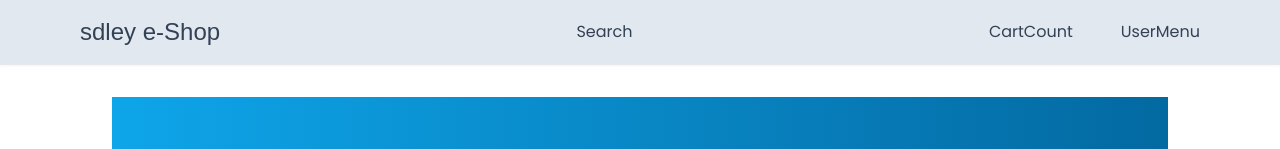
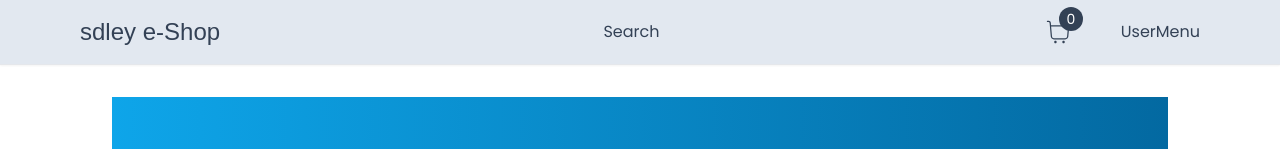
Before and after one commit to sdley/sdley-e-shop, a Next.js app: page / in a window 1280 px wide. Shown: the top 149 px of the page. Built offline with nearby package versions, Linux system fonts and the light colour scheme; a web font is replaced by a local one.

Commit message:
Display Total Cart

```diff
--- a/app/cart/CartClient.tsx
+++ b/app/cart/CartClient.tsx
@@ -5,9 +5,10 @@
 import Heading from "../components/Heading";
 import Button from "../components/Button";
 import ItemContent from "./ItemContent";
+import { formatPrice } from "@/utils/FormatPrice";
 
 const CartClient = () => {
-    const { cartProducts, handleClearCart } = useCart();
+    const { cartProducts, handleClearCart, cartTotalAmount } = useCart();
 
     if (!cartProducts || cartProducts.length === 0) {
         return (
@@ -58,7 +59,7 @@
                 <div className="text-sm flex flex-col gap-1 items-start">
                     <div className="flex justify-between w-full text-base font-semibold">
                         <span>Subtotal</span>
-                        <span>10 000 FCFA</span>
+                        <span>{formatPrice(cartTotalAmount)}</span>
                     </div>
                     <p className="text-slate-500">Fees may be applied by operators at checkout</p>
                     <Button label="Checkout" onClick={() => {}} />
--- /dev/null
+++ b/app/components/nav/CartCount.tsx
@@ -0,0 +1,38 @@
+'use client';
+
+import { useCart } from "@/hooks/useCart";
+import { useRouter } from "next/navigation";
+import { CiShoppingCart } from "react-icons/ci";
+
+const CartCount = () => {
+    const { cartTotalQty } = useCart();
+    const router = useRouter();
+    return (
+        <div
+            className="relative cursor-pointer"
+            onClick={() => router.push("/cart")}
+        >
+            <div className="text-3xl">
+                <CiShoppingCart />
+            </div>
+            <span
+                className="
+                    absolute
+                    top-[-10px]
+                    right-[-10px]
+                    bg-slate-700
+                    text-white
+                    h-6
+                    w-6
+                    rounded-full
+                    flex
+                    items-center
+                    justify-center
+                    text-sm
+                "
+            >{cartTotalQty}</span>
+        </div>
+     );
+}
+
+export default CartCount;
--- a/app/components/nav/Navbar.tsx
+++ b/app/components/nav/Navbar.tsx
@@ -1,6 +1,7 @@
 import Link from "next/link";
 import Container from "../Container";
 import { Redressed } from "next/font/google";
+import CartCount from "./CartCount";
 
 const redressed = Redressed({ subsets: ["latin"], weight: ["400"] });
 
@@ -31,7 +32,7 @@
                         {/* <div className="hidden md:block">Search</div> */}
                         <div className="block max-md:hidden">Search</div>
                         <div className="flex items-center gap-8 md:gap-12">
-                            <div>CartCount</div>
+                            <CartCount />
                             <div>UserMenu</div>
                         </div>
                     </div>
--- a/hooks/useCart.tsx
+++ b/hooks/useCart.tsx
@@ -6,6 +6,7 @@
 
 type CartContextType = {
     cartTotalQty: number;
+    cartTotalAmount: number;
     cartProducts: CartProductType[] | null;
     handleAddProductToCart: (product: CartProductType) => void;
     handleRemoveProductFromCart: (product: CartProductType) => void;
@@ -153,6 +154,7 @@
 
     const value = {
         cartTotalQty,
+        cartTotalAmount,
         cartProducts,
         handleAddProductToCart,
         handleRemoveProductFromCart,
```
